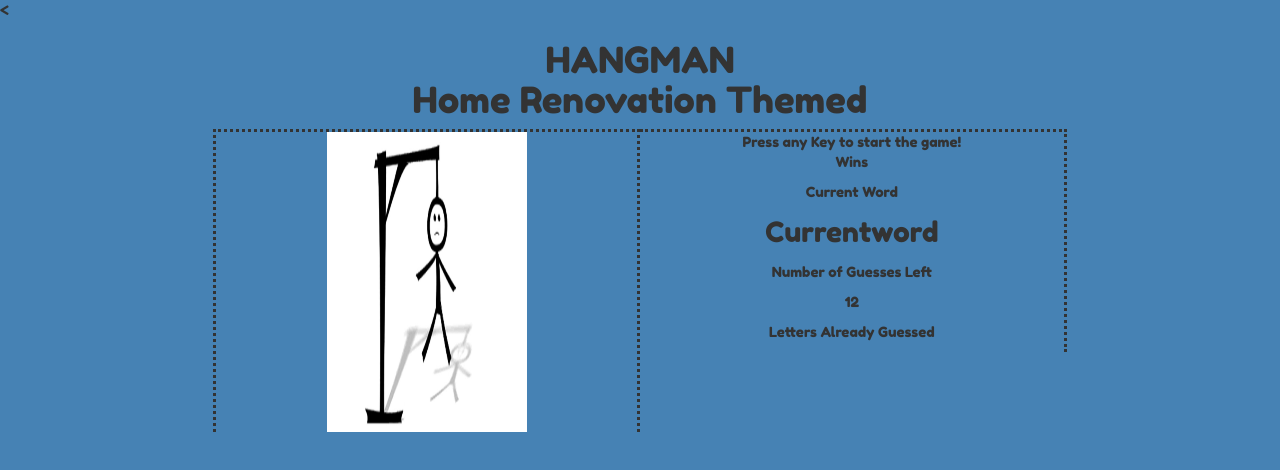
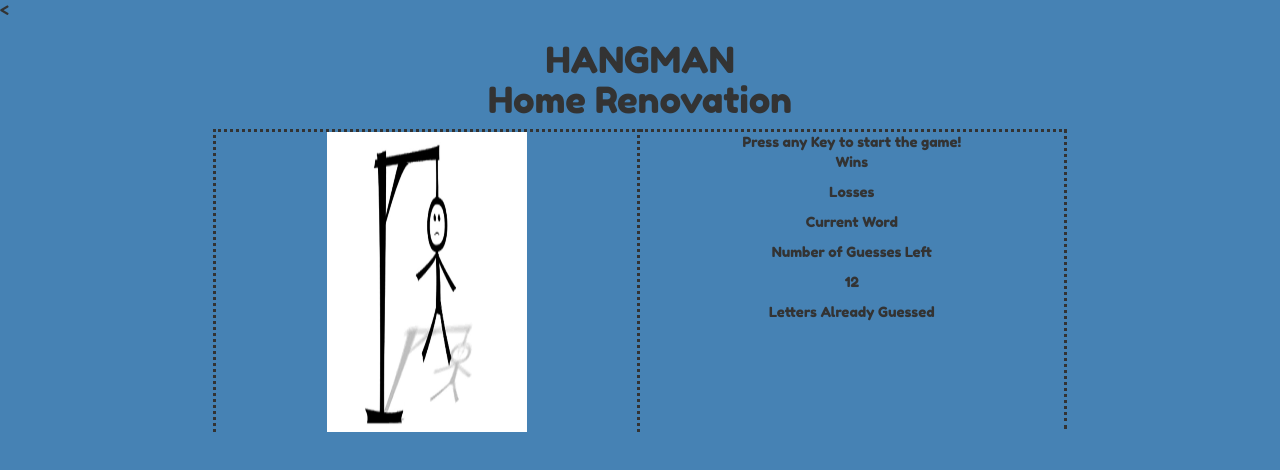
Before and after one commit to stabrr/Hangman-Game, a plain HTML site: page index.html in a window 1280 px wide. Drawn offline with nearby package versions, Linux system fonts and the light colour scheme.

Commit message:
clean up

```diff
--- a/assets/css/style.css
+++ b/assets/css/style.css
@@ -29,6 +29,7 @@ h1 {
 	border-style: dotted;
 	border-left: none;
 	border-bottom: none;
+	height: 300px;
 }
 
 .wordUnsolved{
--- a/assets/javascript/game.js
+++ b/assets/javascript/game.js
@@ -37,6 +37,7 @@ function newWord(){
  		unsolvedWord.push("_");
  	}
  	console.log(unsolvedWord);
+ 	document.getElementById('unsolve').innerHTML = unsolvedWord.join(" ");
 }
 
 function changeImage(wordForImage){
@@ -126,8 +127,8 @@ document.onkeyup = function(event) {
       	document.getElementById('guessesLeft').innerHTML = "Number of Guesses Left " + lettersLeft;
       	document.getElementById('unsolve').innerHTML = unsolvedWord.join(" ");
       	document.getElementById('guesses').innerHTML = "Guessed Letters: " + lettersGuessed.join(" ");
-      	document.getElementById('wins').innerHTML = "Wins= " + winCounter;
-      //	document.getElementById('loss').innerHTML = "Losses= " + lossCounter;
+      	document.getElementById('wins').innerHTML = "Wins: " + winCounter;
+      	document.getElementById('loss').innerHTML = "Losses: " + lossCounter;
 
 
 
--- a/index.html
+++ b/index.html
@@ -19,7 +19,7 @@
 <body class="test">
 <div class="row why">
   <h1>HANGMAN<AM</h1>
-  <p>Home Renovation Themed</p>
+  <p>Home Renovation</p>
 </div>
 <div class="container-fluid gameContainer">
 	<div class="row why">
@@ -29,8 +29,9 @@
 	 </div>
 	 <div class="col-sm-4 game">Press any Key to start the game!
 	 	<p id=wins>Wins</p>
+	 	<p id=loss>Losses</p>
 	 	<p>Current Word</p>
-	 	<p id=unsolve class=wordUnsolved>Currentword</p>
+	 	<p id=unsolve class=wordUnsolved></p>
 	 	<p>Number of Guesses Left</p>
 	 	<p id=guessesLeft>12</p>
 	 	<p>Letters Already Guessed</p>
```
